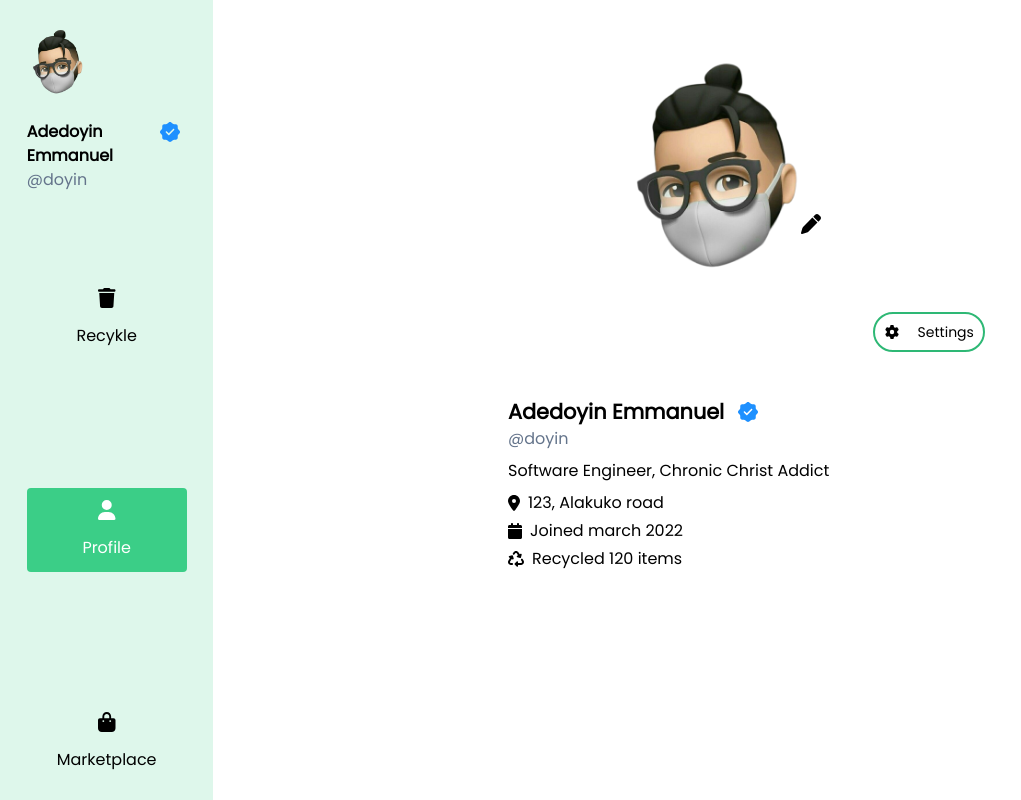
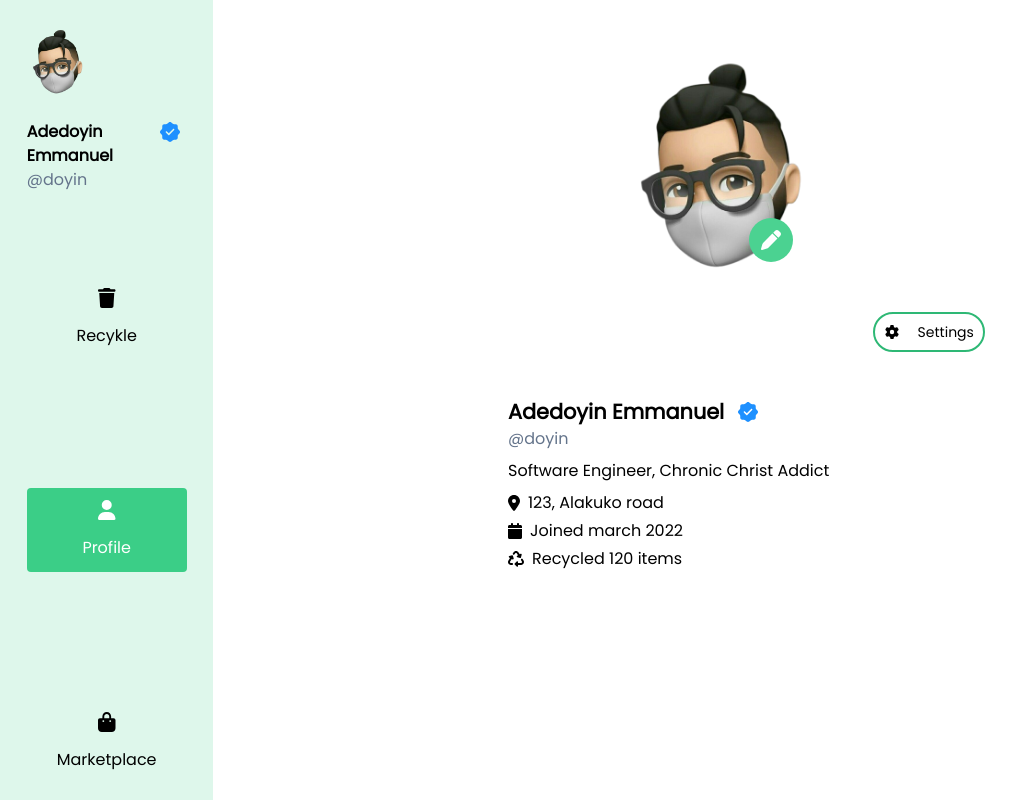
Before and after one commit to Adedoyin-Emmanuel/Recykle, a React (Vite) app: page /profile in a window 1280 px wide. Shown: the whole page, without its empty margins (0-1021 px from the left). Built offline with nearby package versions, Linux system fonts and the light colour scheme.

Commit message:
Revamped profile page Ui

```diff
--- a/src/pages/Profile/Profile.tsx
+++ b/src/pages/Profile/Profile.tsx
@@ -33,7 +33,7 @@ const Profile: React.FC = (): JSX.Element => {
           <img src={Memoji} alt="profile picture" className="h-64 w-52" />
           <FontAwesomeIcon
             icon={faPen}
-            className="hover:bg-slate-100 transform-gpu duration-100 ease-in-out -translate-x-10 translate-y-16 rounded-full p-4 hover:text-green-300 cursor-pointer"
+          className="hover:bg-slate-100 bg-green-100 text-white transform-gpu duration-100 ease-in-out -translate-x-20 translate-y-20 rounded-full p-3 hover:text-green-300 cursor-pointer"
             size={"lg"}
             title="Edit profile"
             onClick={handleProfileEditIconClick}
@@ -76,45 +76,6 @@ const Profile: React.FC = (): JSX.Element => {
             Recycled 120 items
           </p>
         </section>
-        {/* <hr />
-
-        <section className="action-buttons">
-          <section className="account-details">
-            <FontAwesomeIcon icon={faKey} />
-
-            <section className="account-info">
-              <h4 className="font-bold capitalize">account info</h4>
-              <p className="text-sm">security notifications, change number</p>
-            </section>
-          </section>
-
-          <section className="privacy-settings">
-            <FontAwesomeIcon icon={faLock} />
-
-            <section className="p">
-              <h4 className="font-bold capitalize">privacy</h4>
-              <p className="text-sm">block contacts, disappearing messages</p>
-            </section>
-          </section>
-
-          <section className="help-info">
-            <FontAwesomeIcon icon={faQuestionCircle} />
-
-            <section className="p">
-              <h4 className="font-bold capitalize">privacy</h4>
-              <p className="text-sm">block contacts, disappearing messages</p>
-            </section>
-          </section>
-
-          <section className="invite">
-            <FontAwesomeIcon icon={faUsers} />
-
-            <section className="p">
-              <h4 className="font-bold capitalize">invite a friend</h4>
-              <p className="text-sm">invite a friend to recykle</p>
-            </section>
-          </section>
-        </section> */}
       </section>
     </Dashboard>
   );
--- a/src/pages/ProfileEdit/ProfileEdit.tsx
+++ b/src/pages/ProfileEdit/ProfileEdit.tsx
@@ -16,7 +16,7 @@ const ProfileEdit: React.FC = (): JSX.Element => {
           <FontAwesomeIcon
             icon={faCamera}
             size={"lg"}
-            className="bg-green-100 p-3 rounded-full text-2xl text-white transform-gpu -translate-x-16 translate-y-12 hover:bg-slate-100 hover:text-black cursor-pointer transition-colors duration-150"
+            className="bg-green-100 p-3 rounded-full  text-white transform-gpu -translate-x-16 translate-y-12 hover:bg-slate-100 hover:text-green-300 cursor-pointer transition-colors duration-150"
           />
         </section>
 
```
